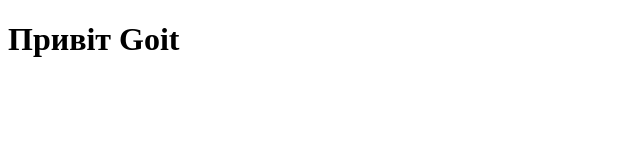
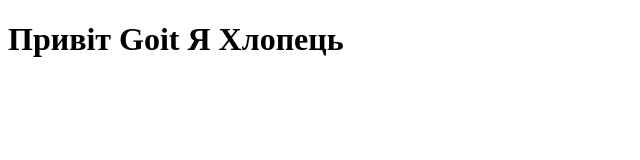
Before and after one commit to olegbezpalko74/Tutorial-1, a plain HTML site: page index.html in a window 1280 px wide. Shown: the whole page, without its empty margins (0-640 px from the left). Drawn offline with Linux system fonts and the light colour scheme.

Commit message:
update index.html

```diff
--- a/index.html
+++ b/index.html
@@ -7,6 +7,8 @@
     <title>Document</title>
 </head>
 <body>
-    <h1>Привіт Goit</h1>
+    <h1>Привіт Goit
+        Я Хлопець
+    </h1>
 </body>
 </html>
```
